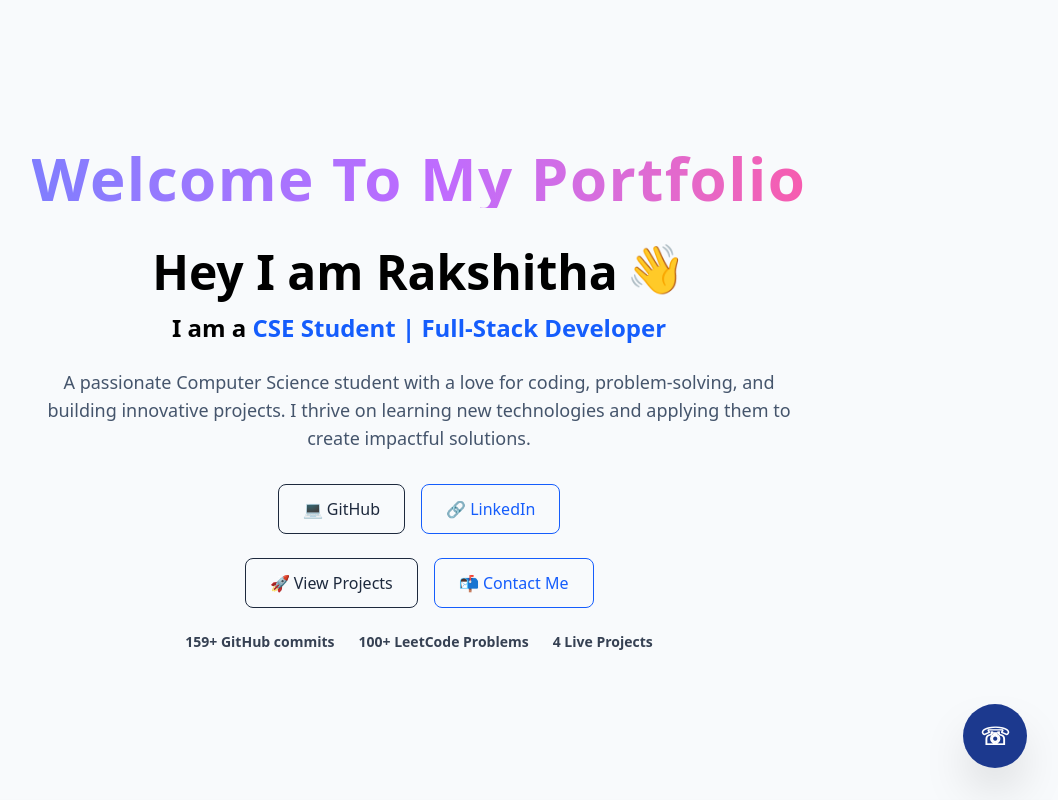
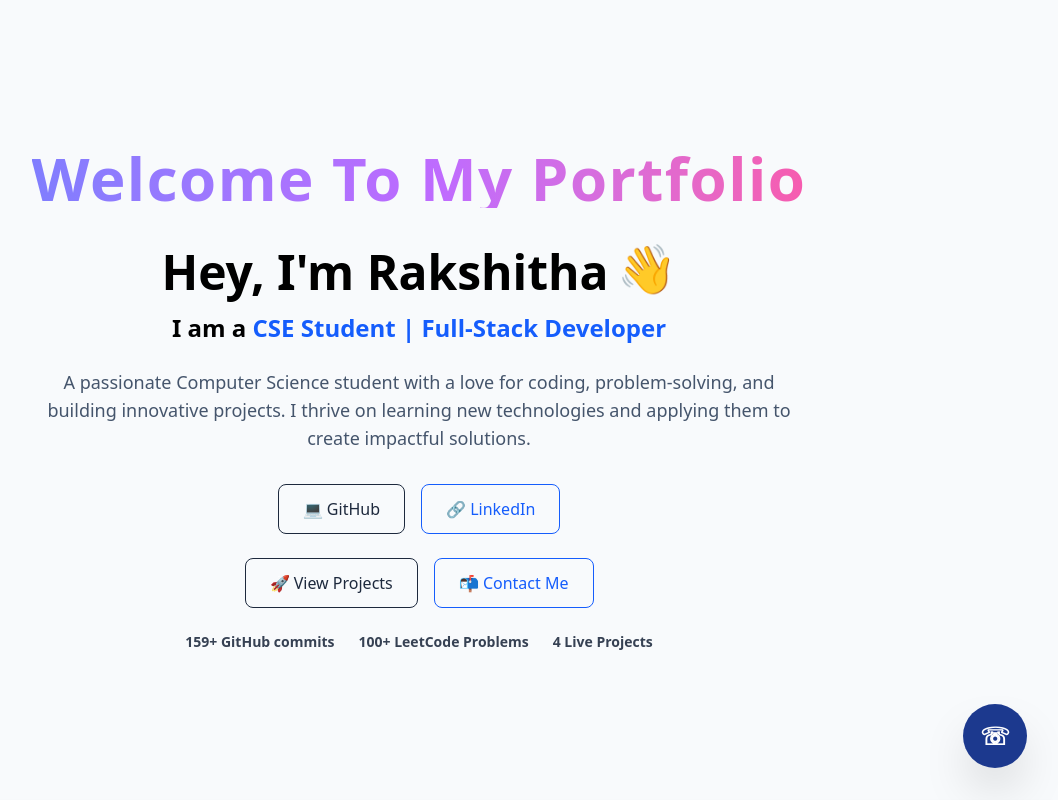
Before and after one commit to ynrakshitha2004-cloud/my-profile, a plain HTML site: page index.html in a window 1280 px wide. Shown: the top 800 px of the page, without its empty margins (221-1279 px from the left). Drawn offline with nearby package versions, Linux system fonts and the light colour scheme; a script that the page names is missing.

Commit message:
My portfolio

```diff
--- a/index.html
+++ b/index.html
@@ -56,7 +56,7 @@ bg-clip-text text-transparent animate-pulse">
                     Hey iam Rakshitha 👋
                 </h2> -->
                 <h2 class="text-4xl lg:text-5xl font-bold mb-4 text-black flex items-center justify-center gap-2">
-                    <span>Hey I am Rakshitha</span>
+                    <span>Hey, I'm Rakshitha</span>
                     <span class="animate-bounce">👋</span>
                 </h2>
                 <!-- ROLE -->
```
